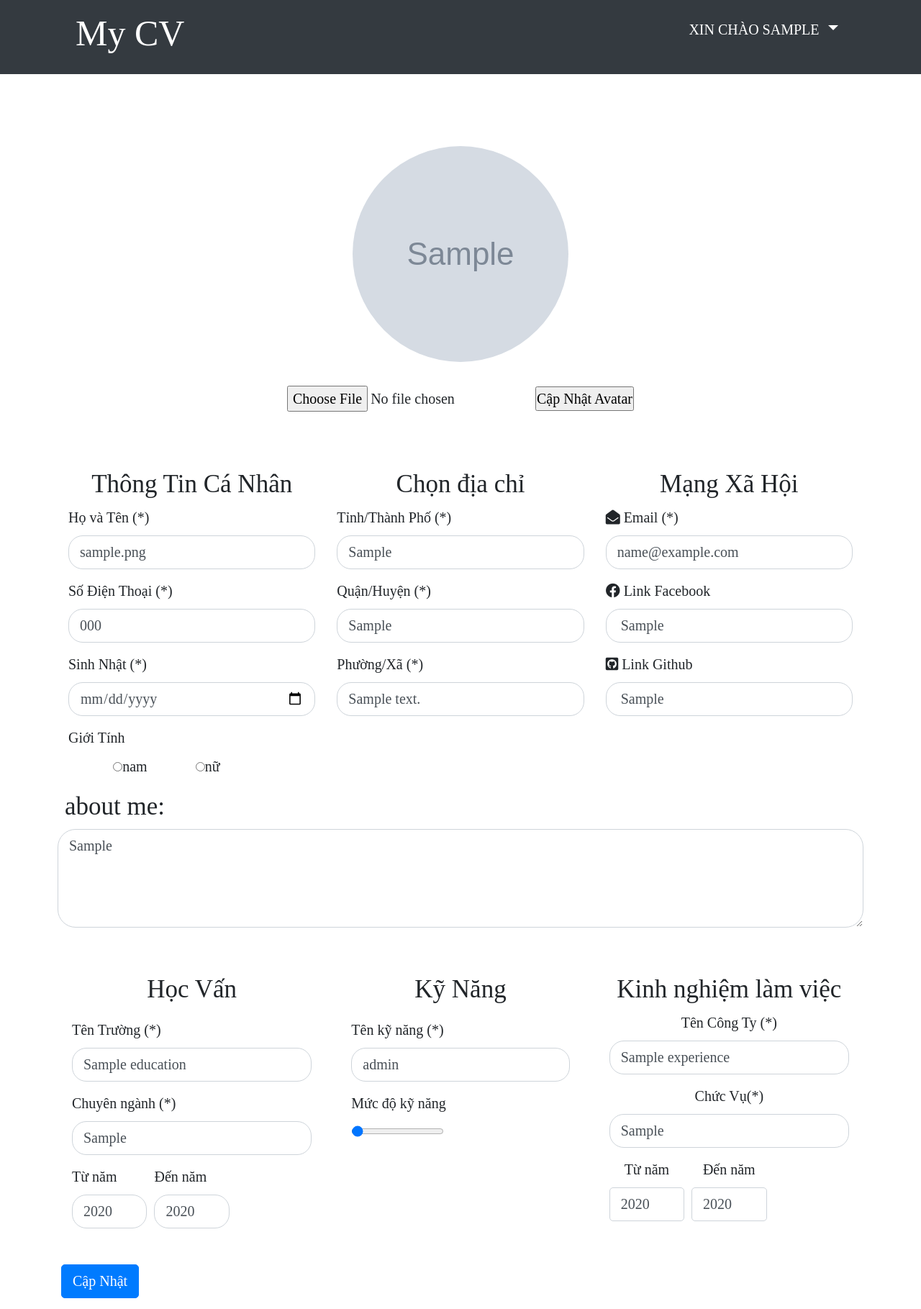
After one commit to longvu138/CSE485_TranLongVu_185P1063536, a PHP site: page /UsereditCV.php in a window 1280 px wide. The commit adds this page. Shown: the whole page at 72% size. Run offline with PHP 8.4, Linux system fonts and the light colour scheme; the visitor is signed in with stand-in values (Sample User, id 1); tables that the repository leaves empty or names only in its code hold one stand-in row (values such as "Sample post"); grey boxes marked "Sample" are stand-in pictures.

Commit message:
PRJ CSE 485

```diff
--- /dev/null
+++ b/UsereditCV.php
@@ -0,0 +1,339 @@
+<?php
+session_start();
+if (!isset($_SESSION['status']) || ($_SESSION['status'] != 1)) {
+    header("Location: login.php");
+    exit();
+}
+?>
+<!doctype html>
+<html lang="en">
+
+<head>
+    <title>Title</title>
+    <!--  meta tags -->
+    <meta charset="utf-8">
+    <meta name="viewport" content="width=device-width, initial-scale=1, shrink-to-fit=no">
+
+    <!-- Bootstrap CSS -->
+    <link rel="stylesheet" href="https://stackpath.bootstrapcdn.com/bootstrap/4.3.1/css/bootstrap.min.css" integrity="sha384-ggOyR0iXCbMQv3Xipma34MD+dH/1fQ784/j6cY/iJTQUOhcWr7x9JvoRxT2MZw1T" crossorigin="anonymous">
+    <link rel="stylesheet" href="https://cdnjs.cloudflare.com/ajax/libs/font-awesome/5.15.1/css/all.min.css">
+    <link rel="stylesheet" href="css/header.css">
+    <script src="jquery-3.5.1.min.js"></script>
+    <script src="js/ajax.js"></script>
+
+</head>
+
+<body>
+    <?php
+    $user_id = $_SESSION["id"];
+    include_once "connect.php";
+    $result = mysqli_fetch_row(mysqli_query($conn, "SELECT `cv_id` FROM `table_cv` WHERE `user_id` = $user_id;"));
+    if (isset($result[0])) {
+        $cv_id = $result[0];
+        $avatar = mysqli_fetch_array(mysqli_query($conn, "SELECT `avatar` FROM `informations` WHERE `cv_id` = $cv_id;"));
+        $info = mysqli_fetch_row(mysqli_query($conn, "SELECT * FROM `informations` WHERE `cv_id` = $cv_id;"));
+        $contact = mysqli_fetch_row(mysqli_query($conn, "SELECT * FROM `contacts` WHERE `cv_id` = $cv_id;"));
+        $edu = mysqli_fetch_all(mysqli_query($conn, "SELECT * FROM `educations` WHERE `cv_id` = $cv_id;"));
+        $exp = mysqli_fetch_all(mysqli_query($conn, "SELECT * FROM `experiences` WHERE `cv_id` = $cv_id;"));
+        $skill = mysqli_fetch_all(mysqli_query($conn, "SELECT * FROM `skills` WHERE `cv_id` = $cv_id;"));
+    }
+
+    if (isset($_POST["capnhat"])) {
+
+        $id = $_SESSION['id'];
+        $name = $_POST['fullname'];
+        $numberphone = $_POST['numberphone'];
+        $gender = $_POST['gender'];
+        $dateofbirth = $_POST['date'];
+        $province = $_POST['province'];
+        $district = $_POST['district'];
+        $ward = $_POST['ward'];
+        $email = $_POST['email'];
+        $facebook = $_POST['facebook'];
+        $github = $_POST['github'];
+        $about = $_POST['about'];
+
+        $sqlAddAll = "";
+
+        foreach ($edu as $edulist) {
+            $namesc = "tentruong1" . $edulist[0];
+
+            if (isset($_POST[$namesc])) {
+                $tentruong = $_POST["tentruong1" . $edulist[0]];
+                $chuyennganh = $_POST["chuyennganh1" . $edulist[0]];
+                $fromyearhv = $_POST["fromyearhv1" . $edulist[0]];
+                $toyearhv = $_POST["toyearhv1" . $edulist[0]];
+                $sql = "UPDATE `educations` Set `name`=' $tentruong', `specialized`='$chuyennganh', `from_year`=$fromyearhv, `to_year`=$toyearhv where `cv_id`=@cv_id and `edu_id`=$edulist[0];";
+                $sqlAddAll .= $sql;
+                $namesc = "tentruong1" . $edulist[0];
+            }
+        }
+
+        foreach ($skill as $skilllist) {
+            $namesk = "nameskill1" . $skilllist[0];
+
+            if (isset($_POST[$namesk])) {
+                $nameskill = $_POST["nameskill1" . $skilllist[0]];
+                $nameskill;
+                $levelskill = $_POST["levelskill" . $skilllist[0]];
+                $levelskill;
+                $sql = "UPDATE `skills` set `name`='$nameskill' , `levelskill` = $levelskill WHERE `cv_id`=@cv_id and `skill_id` = $skilllist[0];";
+                $sqlAddAll .= $sql;
+                "nameskill" . $skilllist[0];
+            }
+        }
+        //
+        foreach ($exp as $explist) {
+            $namecty = "namecongty1" . $explist[0];
+
+            if (isset($_POST[$namecty])) {
+                $namecongty = $_POST["namecongty1" . $explist[0]];
+                $chucvu = $_POST["chucvu1" . $explist[0]];
+                $fromyearkn = $_POST["fromyearkn1" . $explist[0]];
+                $toyearkn = $_POST["toyearkn1" . $explist[0]];
+                $sql = "UPDATE  `experiences` SET `namecompany`='$namecongty', `pos`='$chucvu', `from_year`='$fromyearkn', `to_year`='$toyearkn' where `cv_id`=@cv_id and `exp_id`=$explist[0];";
+                $sqlAddAll .= $sql;
+                "nameskill1" . $explist[0];
+            }
+        }
+
+
+            $sql = "START TRANSACTION; " .
+            "SELECT @cv_id := `cv_id` FROM `table_cv` WHERE `user_id` = $user_id; " .
+            "UPDATE `informations` SET `fullname` = '$name', `birthday` = '$dateofbirth', `gender` = '$gender', `about` = '$about' WHERE `cv_id` = @cv_id; " .
+            "UPDATE `contacts` SET `email` = '$email',`facebook`='$facebook',`github`='$github', `phone` = '$numberphone', `city` = '$province', `district` = '$district', `address1` = '$ward' WHERE `cv_id` = @cv_id; " .
+            $sqlAddAll .
+            "COMMIT;";
+           include_once"connect.php";
+            if (mysqli_multi_query($conn, $sql)) {
+                echo " <script> alert(' Bạn đã cập nhật thông tin thành công') </script>";
+                header("Refresh:0");
+            } else {
+                echo "$sql $conn->error";
+            }
+            mysqli_close($conn);
+    }
+    ?>
+    <!-- menu -->
+    <div class="container-fluid bg-dark" style="margin:0;padding:0;">
+        <div class="container " style="    margin-bottom: 5rem;">
+            <nav class="navbar navbar-expand-lg navbar-light ">
+                <a class="navbar-brand" href="#">
+                    <h1 style="color: white;">My CV</h1>
+                </a>
+                <button class="navbar-toggler bg-light" type="button" data-toggle="collapse" data-target="#navbarSupportedContent" aria-controls="navbarSupportedContent" aria-expanded="false" aria-label="Toggle navigation">
+                    <span class="navbar-toggler-icon"></span>
+                </button>
+
+                <div class="collapse navbar-collapse" id="navbarSupportedContent">
+                    <ul class="navbar-nav ml-auto">
+
+                        <li class="nav-item dropdown  active">
+                            <a class="nav-link dropdown-toggle" style="    color:white;display: flex;font-size:25px" href="#" id="navbarDropdown" role="button" data-toggle="dropdown" aria-haspopup="true" aria-expanded="false">
+                                <p style="font-size: 20px;color:white;" class="text-uppercase"> <?php echo " Xin chào " . $_SESSION['username'] ?></p>
+                            </a>
+                            <div class="dropdown-menu" aria-labelledby="navbarDropdown">
+                                <a class="dropdown-item" href="yourcv.php"><i style="font-weight: 900;font-size: 18px;" class="far fa-eye"> Xem CV của bạn</i></a>
+
+                                <a class="dropdown-item" href="logout.php"> <i style="font-size: 18px" class="fas fa-sign-out-alt"> Đăng Xuất</i></a>
+
+
+                            </div>
+                        </li>
+
+                    </ul>
+
+                </div>
+            </nav>
+
+        </div>
+    </div>
+    <!-- body -->
+    <div class="container">
+        <!-- avatar -->
+        <style>
+            * {
+                font-size: 20px;
+            }
+        </style>
+
+        <div class="text-center" style=" margin-bottom: 80px;">
+            <img src="upload/<?php echo $avatar['avatar']; ?>" style="width:300px; height:300px; border-radius:50%" alt="">
+            <form action="usereditcv.php" method="post" enctype="multipart/form-data">
+                <label for="">
+                    <h5 style=" margin-top: 15px;"></h5>
+                </label><br>
+                <input type="file" name="fileUpload" value="">
+                <input type="submit" name="up" value="Cập Nhật Avatar">
+            </form>
+        </div>
+        <?php
+        if (isset($_POST['up']) && isset($_FILES['fileUpload'])) {
+            if ($_FILES['fileUpload']['error'] > 0)
+                echo "Upload lỗi rồi!";
+            else {
+                if ($_FILES["fileUpload"]["type"] == "image/jpeg" || $_FILES["fileUpload"]["type"] == "image/png") {
+                    $path = "upload/";
+                    $tmp_name = $_FILES['fileUpload']['tmp_name'];
+                    $image = $_FILES['fileUpload']['name'];
+                    move_uploaded_file($tmp_name, $path . $image);
+                    $sql = "UPDATE `informations` SET `avatar` = '$image' WHERE `informations`.`cv_id` = $cv_id;";
+                    echo $sql;
+                    if (mysqli_query($conn, $sql)) {
+
+                        // echo "upload thành công <br/>";
+                        // echo 'Dường dẫn: upload/' . $_FILES['fileUpload']['name'] . '<br>';
+                        // echo 'Loại file: ' . $_FILES['fileUpload']['type'] . '<br>';
+                        // echo 'Dung lượng: ' . ((int)$_FILES['fileUpload']['size'] / 1024) . 'KB';
+                        echo " <script> alert(' cập nhật avatar thành công') </script>";
+                        header("Refresh:0");
+                    }
+                }
+            }
+        }
+        ?>
+        <!-- form -->
+        <form action="usereditcv.php" method="post">
+            <!-- Thông tin cơ bản -->
+            <div class="form-row " style="margin-bottom:30px">
+                <div class="form-group col-md-4" style="padding: 0 15px;">
+                    <h3 class="text-center">Thông Tin Cá Nhân</h3>
+                    <label for="">Họ và Tên <span>(*)</span></label>
+                    <input style="border-radius: 20px;margin-bottom: 15px;" type="text" name="fullname" class="form-control " id="" value="<?php echo $info[1] ?>" placeholder="Vui lòng nhập đầy đủ họ và tên...">
+                    <label for="">Số Điện Thoại <span>(*)</span></label>
+                    <input style="border-radius: 20px;margin-bottom: 15px;" type="text" maxlength="10" name="numberphone" class="form-control " id="" value="<?php echo $contact[4]; ?>" placeholder="nhập vào số điện thoại của b">
+
+                    <label for="">Sinh Nhật <span>(*)</span></label>
+                    <input style="border-radius: 20px;margin-bottom: 15px;" type="date" name="date" class="form-control " id="" value="<?php echo $info[2] ?>">
+                    <label for="">Giới Tính</label></br>
+
+                    <div class="form-row" style="font-size: 20px; padding: 0px; margin: 0; justify-content: center;">
+                        <div class="col-md-4">
+                            <input type="radio" name="gender" value="nam"<?php if (trim($info[3]) == "nam") echo "checked"; ?>>nam
+                        </div>
+
+                        <div class="col-md-4">
+                            <input type="radio" name="gender" value="nữ" <?php if (trim($info[3]) == "nữ") echo "checked"; ?>>nữ
+                        </div>
+                    </div>
+
+
+                </div>
+                <div class="form-group col-md-4" style="padding: 0 15px;">
+                    <h3 class="text-center">Chọn địa chỉ</h3>
+                    <label for="">Tỉnh/Thành Phố <span>(*)</span></label>
+                    <input style="border-radius: 20px;margin-bottom: 15px;" name="province" class="form-control province" id="province" value="<?php echo $contact["5"] ?>">
+                    </input>
+                    <label for="">Quận/Huyện <span>(*)</span></label>
+                    <input style="border-radius: 20px;margin-bottom: 15px;" name="district" class="form-control district" id="district" value="<?php echo $contact["6"] ?>">
+                    </input>
+                    <label for="">Phường/Xã <span>(*)</span></label>
+                    <input style="border-radius: 20px;margin-bottom: 15px;" name="ward" class="form-control ward" id="ward" value="<?php echo $contact["7"] ?>">
+                    </input>
+                </div>
+
+                <div class="form-group col-md-4 " style="padding: 0 15px;">
+                    <h3 class="text-center">Mạng Xã Hội</h3>
+                    <label for=""> <i class="fas fa-envelope-open"></i> Email <span>(*)</span></label>
+                    <input style="border-radius: 20px;margin-bottom: 15px;" type="email" name="email" class="form-control " id="" value=" <?php echo $contact[1] ?>">
+                    <label for=""> <i class="fab fa-facebook"></i> Link Facebook</label>
+                    <input style="border-radius: 20px;margin-bottom: 15px;" type="text" name="facebook" class="form-control " id="" value=" <?php echo $contact[2] ?>">
+                    <label for=""> <i class="fab fa-github-square"></i> Link Github</label>
+                    <input style="border-radius: 20px;margin-bottom: 15px;" type="text" name="github" class="form-control " id="" value=" <?php echo $contact[3] ?>">
+
+                </div>
+
+                <label class="h3" style="padding: 0 10px;" for="">about me:</label></br>
+                <textarea style="border-radius: 25px; " name="about" id="" class="form-control" rows="4"><?php echo $info[4] ?> </textarea>
+            </div>
+            <!-- </form>
+        <form action="b.php" method="post" id='form' style="border: 1px solid;padding: 15px 20px;border-radius: 21px;"> -->
+            <div class="form-row" style="padding-top:35px">
+                <!-- học vấn -->
+                <div class="form-group col-md-4  " style="padding: 0 20px;">
+                    <h3 class="text-center">Học Vấn </h3>
+                    <?php
+                    foreach ($edu as  $edulist) {
+                        echo '  <div class="form-group text-center">';
+                        echo '  </div>                ';
+                        echo ' <div class="hocvan">';
+                        echo ' <label for="">Tên Trường <span>(*)</span></label>';
+                        echo ' <input style="border-radius: 20px;margin-bottom: 15px;" type="text" name="tentruong1' . $edulist[0] . '" class="form-control " id="" value="' . $edulist[1] . '" >';
+                        echo ' <label for="">Chuyên ngành <span>(*)</span></label>';
+                        echo ' <input style="border-radius: 20px;margin-bottom: 15px;" type="text" name="chuyennganh1' . $edulist[0] . '" class="form-control " id="" value="' . $edulist[2] . '" >';
+                        echo ' <div class="form-row">';
+                        echo '     <div class="form-group col-md-4">';
+                        echo '         <label for="">Từ năm</label>';
+                        echo '         <input  style="border-radius: 20px;" type="number" maxlength="4" name="fromyearhv1' . $edulist[0] . '" class="form-control " id="" value="' . $edulist[3] . '" >';
+                        echo '     </div>';
+                        echo '                            <div class="form-group col-md-4">';
+                        echo '         <label for="">Đến năm</label>';
+                        echo '         <input style="border-radius: 20px;" type="number"  maxlength="4" name="toyearhv1' . $edulist[0] . '" class="form-control " id="" value="' . $edulist[4] . '" >';
+                        echo '     </div>';
+                        echo ' </div>';
+                        echo '    </div>';
+                    }  ?>
+                </div>
+                <!-- kỹ năng -->
+
+                <div class="form-group col-md-4 " style="padding: 0 20px;">
+                    <h3 class="text-center">Kỹ Năng</h3>
+                    <?php
+                    foreach ($skill as  $skilllist) {
+
+                        echo ' <div class="form-group text-center">';
+                        echo ' </div>';
+                        echo ' <div class="skill " style="    padding: 0 15px 0 15px">';
+                        echo '     <label for="">Tên kỹ năng <span>(*)</span></label>';
+                        echo '     <input style="border-radius: 20px;margin-bottom: 15px;" type="text" name="nameskill1' . $skilllist[0] . '" class="form-control " id="" value="' . $skilllist[1] . ' " >';
+                        echo '     <div class="row">';
+                        echo '         <div class="form-group col-md-6">';
+                        echo '             <label for="">Mức độ kỹ năng</label>';
+                        echo '             <input style="border-radius: 20px;margin-bottom: 15px;" type="range" class="form-range skilllevel" min="0" max="100" name="levelskill' . $skilllist[0] . '" class="form-control " id="" value="' . $skilllist[2] . '">';
+                        echo '         </div>';
+                        echo '     </div>';
+                        echo ' </div>';
+                    }
+                    ?>
+                </div>
+                <!-- kỹ năng -->
+                <div class="form-group col-md-4" style="padding: 0 20px;">
+                    <h3 class="text-center">Kinh nghiệm làm việc </h3>
+                    <div class="form-group text-center">
+                        <?php
+                        foreach ($exp as  $explist) {
+                            echo '  <div class="kinhnghiem ">';
+                            echo ' <label for="">Tên Công Ty <span>(*)</span></label>';
+                            echo ' <input style="border-radius: 20px;margin-bottom: 15px;" type="text" name="namecongty1' . $explist[0] . '" class="form-control " id="" value="' . $explist[1] . '"  >';
+                            echo ' <label for="">Chức Vụ<span>(*)</span></label>';
+                            echo ' <input style="border-radius: 20px;margin-bottom: 15px;" type="text" name="chucvu1' . $explist[0] . '" class="form-control " id="" value="' . $explist[2] . '"  >';
+                            echo ' <div class="form-row">';
+                            echo '     <div class="form-group col-md-4">';
+                            echo '         <label for="">Từ năm</label>';
+                            echo '         <input type="number" maxlength="4" name="fromyearkn1' . $explist[0] . '" class="form-control " id="" value="' . $explist[3] . '" >';
+                            echo '     </div>';
+                            echo '                            <div class="form-group col-md-4">';
+                            echo '         <label for="">Đến năm</label>';
+                            echo '         <input type="number" maxlength="4" name="toyearkn1' . $explist[0] . '" class="form-control " id="" value="' . $explist[4] . '" >';
+                            echo '     </div>';
+                            echo '                        </div>';
+                        }
+                        ?>
+                    </div>
+                </div>
+            </div>
+    </div>
+    <input style="margin-bottom:15px" type="submit" name="capnhat" class="btn btn-primary " value="Cập Nhật">
+    </form>
+
+
+    <!-- Optional JavaScript -->
+    <!-- jQuery first, then Popper.js, then Bootstrap JS -->
+    <!-- <script src="https://code.jquery.com/jquery-3.3.1.slim.min.js" integrity="sha384-q8i/X+965DzO0rT7abK41JStQIAqVgRVzpbzo5smXKp4YfRvH+8abtTE1Pi6jizo" crossorigin="anonymous"></script> -->
+    <script src="https://cdnjs.cloudflare.com/ajax/libs/popper.js/1.14.7/umd/popper.min.js" integrity="sha384-UO2eT0CpHqdSJQ6hJty5KVphtPhzWj9WO1clHTMGa3JDZwrnQq4sF86dIHNDz0W1" crossorigin="anonymous"></script>
+    <script src="https://stackpath.bootstrapcdn.com/bootstrap/4.3.1/js/bootstrap.min.js" integrity="sha384-JjSmVgyd0p3pXB1rRibZUAYoIIy6OrQ6VrjIEaFf/nJGzIxFDsf4x0xIM+B07jRM" crossorigin="anonymous"></script>
+
+
+</body>
+
+</html>
--- a/login.php
+++ b/login.php
@@ -46,7 +46,7 @@
       $_SESSION['id'] = $id;
       echo $_SESSION['status'];
       if ($_SESSION['status'] == 1) {
-        header("location:usereditpage.php");
+        header("location:usercreatecv.php");
       } else {
         if ($_SESSION['status'] == 0) {
           header("location:trangquantri.php");
```
Also changed, not shown: UserCreateCv.php (renamed from UserEditPage.php, +4 -19 lines), editinfo.php (added, +108 -0 lines), yourcv.php (+8 -7 lines), upload/images (3).jfif (added), upload/tải xuống.jfif (added).
